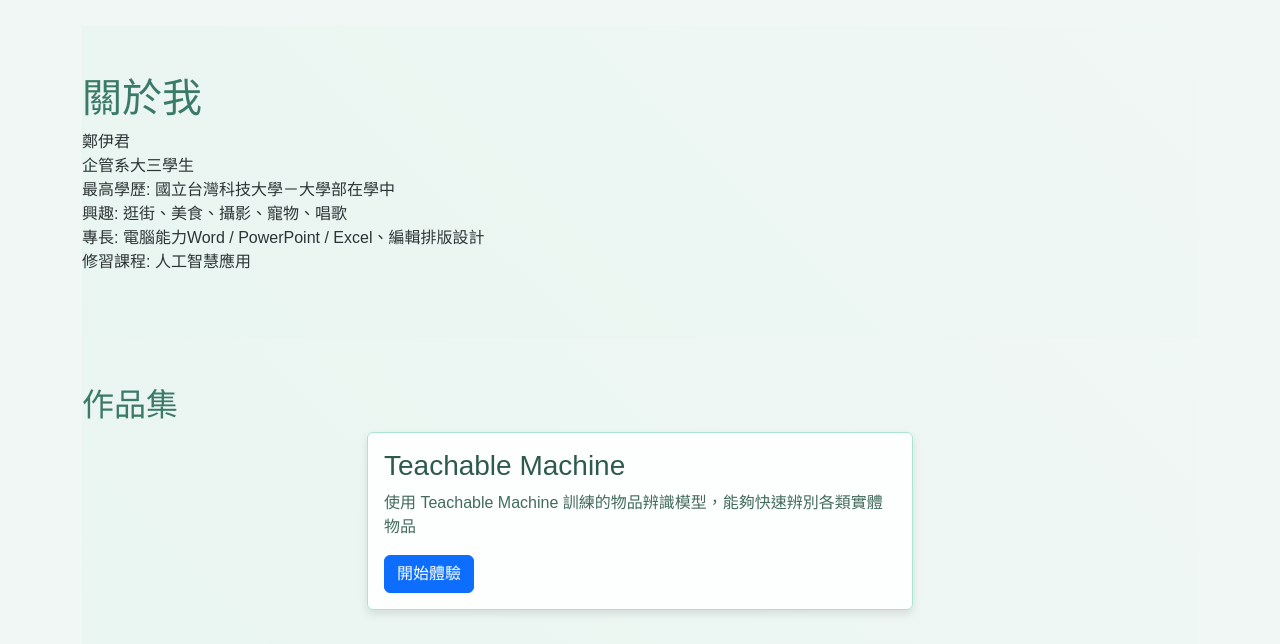
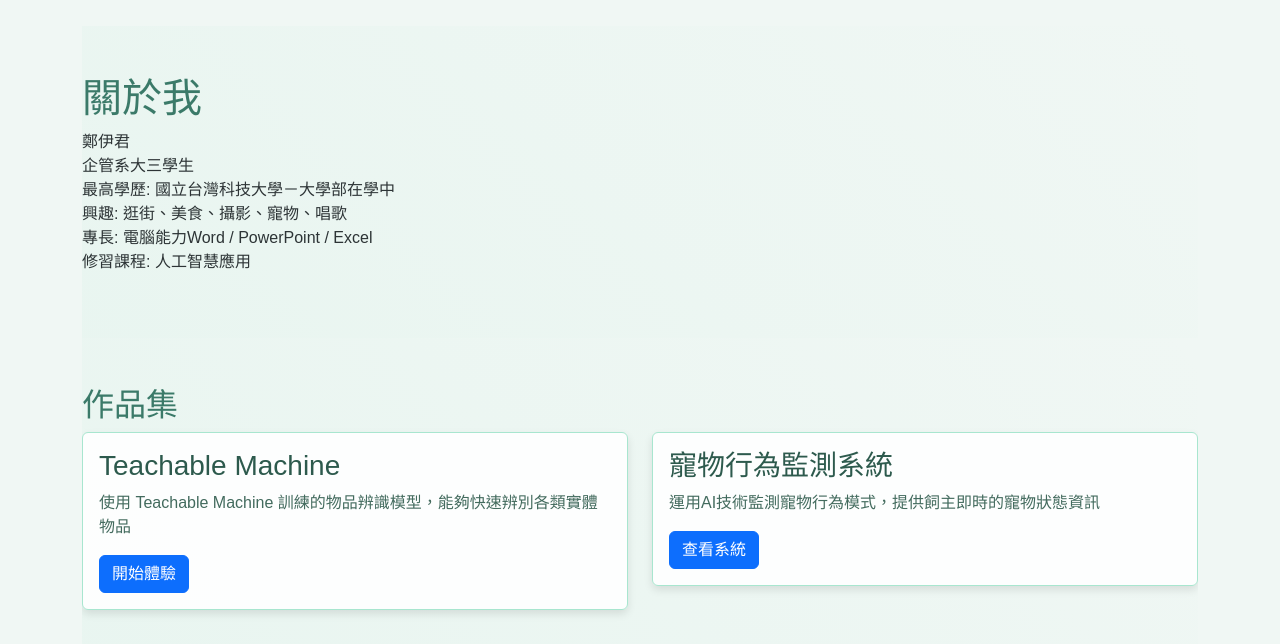
Before and after one commit to yiun11/yiun11.github.io, a plain HTML site: page index.html in a window 1280 px wide. Shown: the part 156-800 px from the top of the page. Drawn offline with nearby package versions, Linux system fonts and the light colour scheme; a web font is replaced by a local one.

Commit message:
Add files via upload

```diff
--- a/index.html
+++ b/index.html
@@ -38,7 +38,7 @@
         企管系大三學生<br>
         最高學歷: 國立台灣科技大學－大學部在學中<br>
         興趣: 逛街、美食、攝影、寵物、唱歌<br>
-        專長: 電腦能力Word / PowerPoint / Excel、編輯排版設計<br>
+        專長: 電腦能力Word / PowerPoint / Excel<br>
         修習課程: 人工智慧應用
       </p>
     </section>
@@ -52,6 +52,15 @@
               <h3 class="card-title">Teachable Machine</h3>
               <p class="card-text">使用 Teachable Machine 訓練的物品辨識模型，能夠快速辨別各類實體物品</p>
               <a href="models.html" class="btn btn-primary">開始體驗</a>
+            </div>
+          </div>
+        </div>
+        <div class="col-md-6">
+          <div class="card mb-4">
+            <div class="card-body">
+              <h3 class="card-title">寵物行為監測系統</h3>
+              <p class="card-text">運用AI技術監測寵物行為模式，提供飼主即時的寵物狀態資訊</p>
+              <a href="https://111a975f-31a4-4e3a-a5b7-1f15afd3f3af-00-1ku39w8yad561.pike.replit.dev/" target="_blank" class="btn btn-primary">查看系統</a>
             </div>
           </div>
         </div>
```
